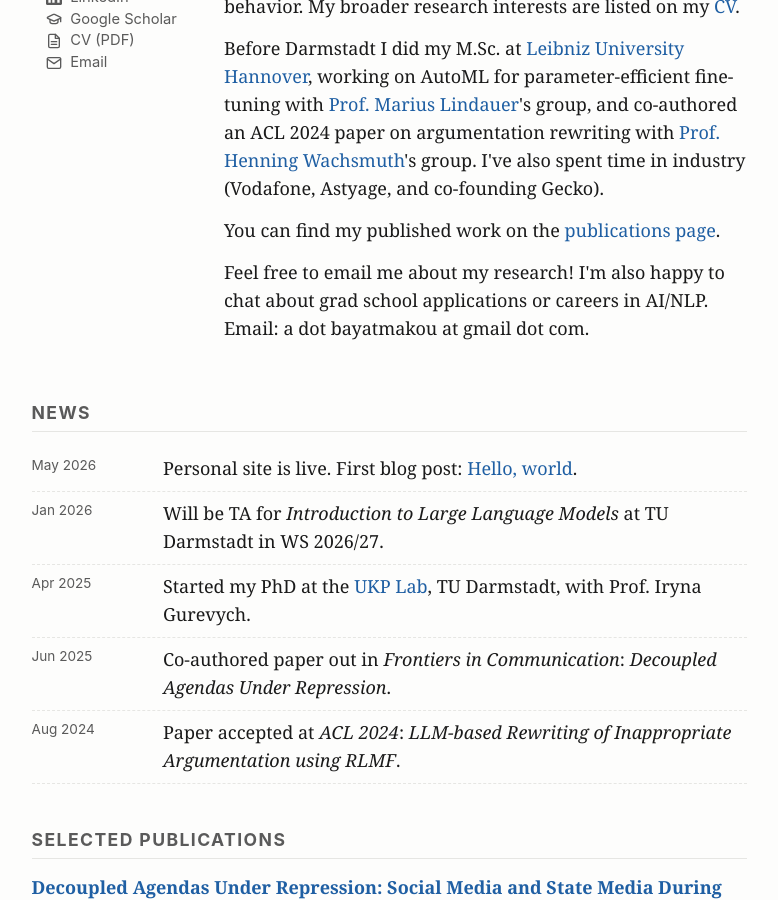
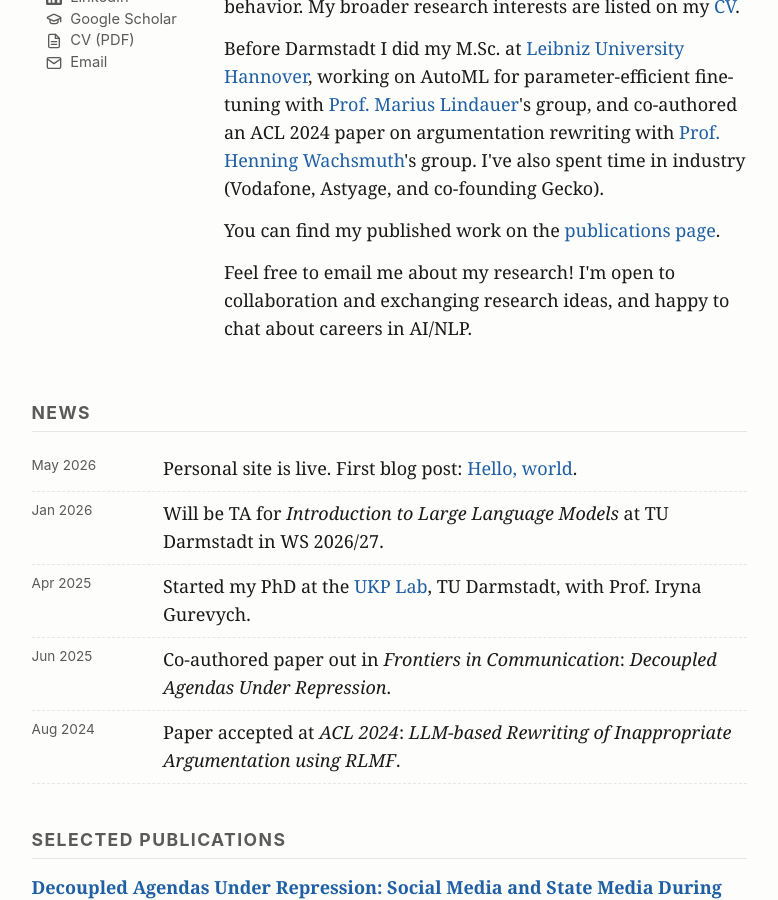
Before and after one commit to alirezabayatmk/alirezabayatmk.github.io, a Jekyll site: the page built from index.html, in a window 1280 px wide and 900 px high, scrolled down 324 px. Shown: the whole window, without its empty margins (251-1029 px from the left). Built offline with Jekyll 4.4.1, drawn with Linux system fonts in a browser that asks for light colours; the list of posts is cut into pages by our own code.

Commit message:
Update homepage intro

```diff
--- a/index.html
+++ b/index.html
@@ -63,9 +63,8 @@ title: Home
     </p>
 
     <p class="hero-intro">
-      Feel free to email me about my research! I'm also happy to chat about
-      grad school applications or careers in AI/NLP. Email: a dot bayatmakou
-      at gmail dot com.
+      Feel free to email me about my research! I'm open to collaboration and
+      exchanging research ideas, and happy to chat about careers in AI/NLP.
     </p>
   </div>
 </section>
```
